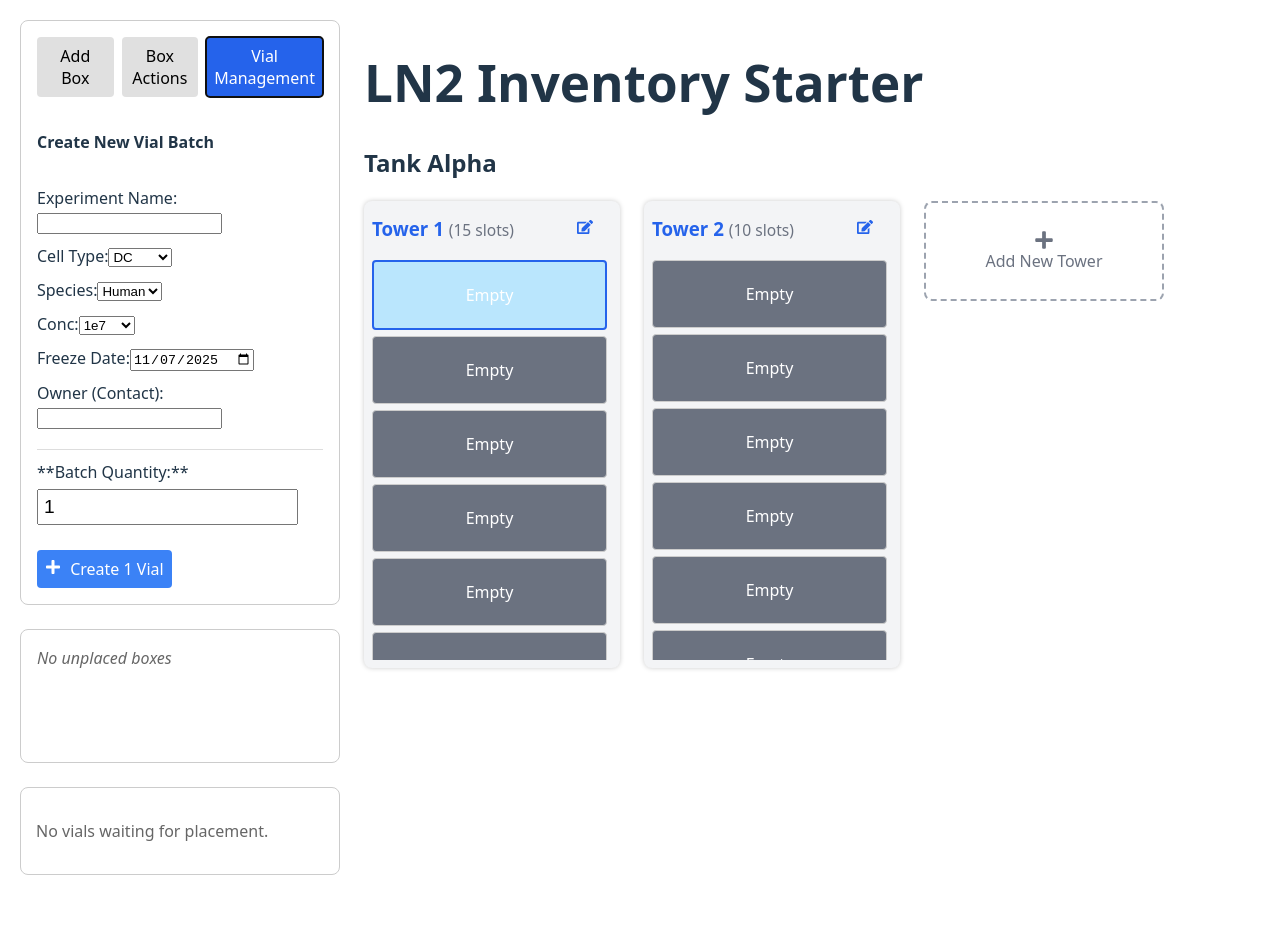
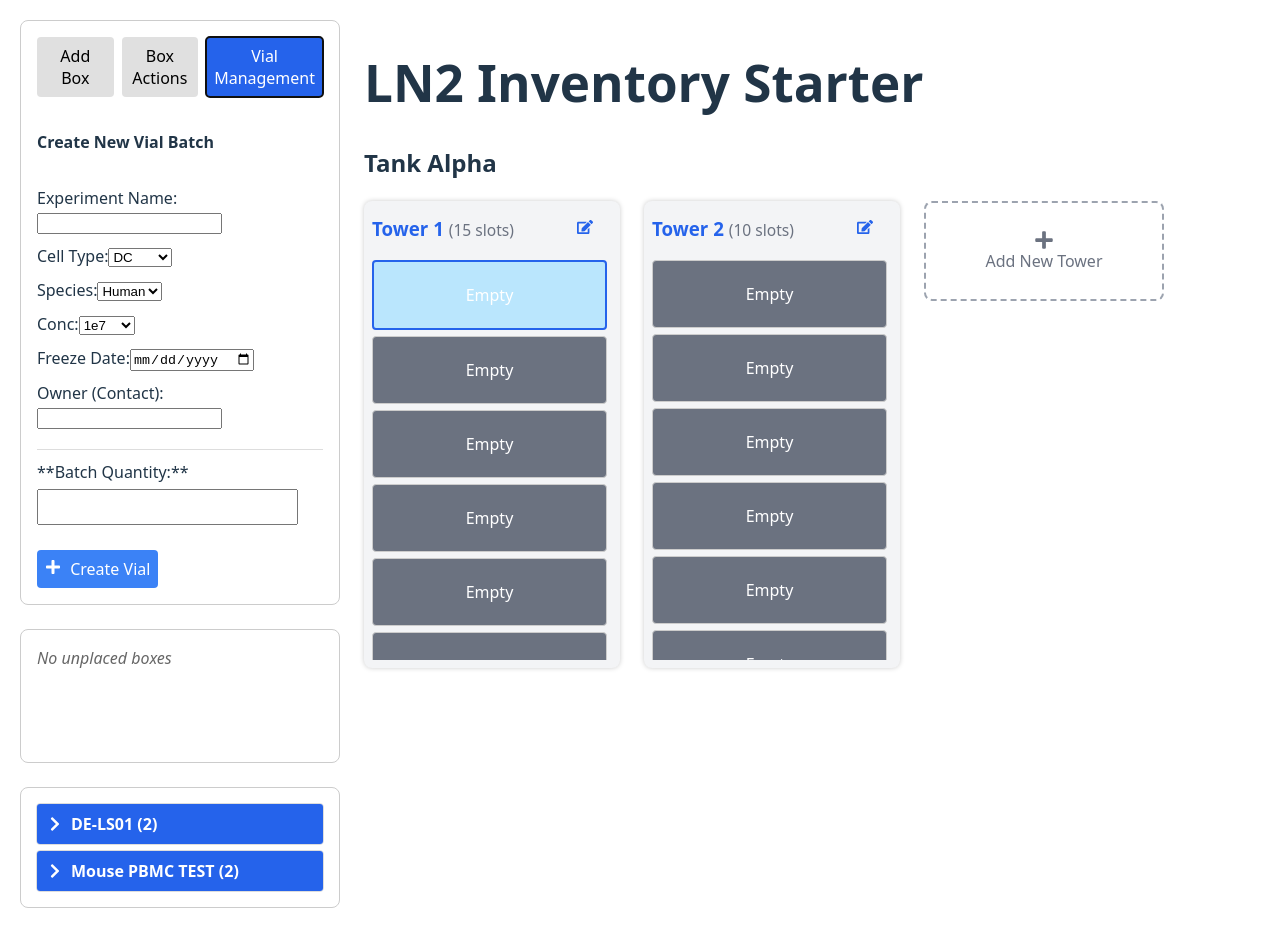
Before and after one commit to laurelstok/LN2-Inventory, a React (Vite) app in the folder Documents/GitHub/ELN_Projects/LN2_Inventory/: page / in a window 1280 px wide. Both pictures are taken after a click on the button "Vial Management". Before the commit the page ends 895 px from the top, so only its background shows below. Built offline with nearby package versions, Linux system fonts and the light colour scheme.

Commit message:
am able to select boxes now

```diff
--- a/Documents/GitHub/ELN_Projects/LN2_Inventory/src/App.jsx
+++ b/Documents/GitHub/ELN_Projects/LN2_Inventory/src/App.jsx
@@ -59,7 +59,7 @@ export default function App() {
   });
 
   const [unplacedBoxes, setUnplacedBoxes] = useState([]);
-  const [unplacedVials, setUnplacedVials] = useState([]);
+  const [unplacedVials, setUnplacedVials] = useState(INITIAL_UNPLACED_VIALS);
 
   const [currentBoxLocation, setCurrentBoxLocation] = useState({
     tower: 1,
@@ -69,9 +69,143 @@ export default function App() {
   const [selectedBox, setSelectedBox] = useState(null);
   const [editingMode, setEditingMode] = useState(null);
 
-  // States for confirmation dialog (Abbreviated)
+  // States for confirmation dialog
   const [confirmDeleteOpen, setConfirmDeleteOpen] = useState(false);
   const [pendingDeleteItem, setPendingDeleteItem] = useState(null);
+
+
+  // --- CORE UI/SELECTION HANDLERS ---
+
+  const onExitContentEditor = () => {
+    setEditingMode(null);
+  };
+
+  const onClearSelection = () => {
+    setSelectedBox(null);
+    setEditingMode(null);
+    setCurrentBoxLocation({ tower: null, slot: null });
+  };
+
+  // ⭐ FIX: Implemented selection logic for both placed and unplaced boxes
+  const onSelectBox = (loc) => {
+    let boxData = null;
+
+    // 1. Find the box data based on the location/ID
+    if (loc.towerId !== null && loc.slotIndex !== null) {
+      // Placed box: Look in Towers
+      const tower = freezerStructure.towers.find(t => t.id === loc.towerId);
+      boxData = tower?.slots[loc.slotIndex] || null;
+    } else if (loc.boxId) {
+      // Unplaced box: Look in Unplaced List
+      boxData = unplacedBoxes.find(box => box.id === loc.boxId) || null;
+    }
+
+    // 2. Set selection state
+    if (boxData) {
+      console.log("Selected Box Data:", boxData)
+      setSelectedBox({
+        type: "box",
+        data: boxData,
+        location: { tower: loc.towerId, slot: loc.slotIndex }
+      });
+      onExitContentEditor(); // Exit editing mode when selecting a new box
+      setCurrentBoxLocation({ tower: loc.towerId, slot: loc.slotIndex });
+    } else {
+        onClearSelection();
+    }
+  };
+
+
+  // --- DELETE AND MOVE HANDLERS ---
+
+  // Handler for opening the delete confirmation dialog
+  const showDeleteConfirm = (box) => {
+    // Expects selectedBox object: { type, data, location }
+    setPendingDeleteItem(box.data);
+    setConfirmDeleteOpen(true);
+  };
+
+  const cancelDelete = () => {
+    setConfirmDeleteOpen(false);
+    setPendingDeleteItem(null);
+  };
+
+  // ⭐ FIX: Logic for moving a placed box back to the unplaced list
+  const moveToUnplaced = (boxToMove) => {
+    if (!boxToMove || !boxToMove.towerId) return; // Only move placed boxes
+
+    const boxId = boxToMove.id;
+    const { towerId, slotIndex } = boxToMove;
+
+    // 1. Clear the box from the tower slot in freezerStructure
+    setFreezerStructure(prevStructure => {
+      const newTowers = prevStructure.towers.map(t => ({ ...t, slots: [...t.slots] }));
+      const tower = newTowers.find(t => t.id === towerId);
+
+      if (tower && tower.slots[slotIndex]?.id === boxId) {
+        tower.slots[slotIndex] = null;
+      }
+
+      return { ...prevStructure, towers: newTowers };
+    });
+
+    // 2. Add the box to unplacedBoxes with cleared coordinates
+    const unplacedBox = {
+        ...boxToMove,
+        towerId: null,
+        slotIndex: null
+    };
+    setUnplacedBoxes(prev => [...prev, unplacedBox]);
+
+    // 3. Update the selectedBox state and clear location
+    setSelectedBox(prev => prev ? {
+        ...prev,
+        data: unplacedBox,
+        location: { tower: null, slot: null }
+    } : null);
+  };
+
+  // ⭐ FIX: Logic executed after confirming deletion
+  function handleConfirmDelete() {
+    if (!pendingDeleteItem) {
+      cancelDelete();
+      return;
+    }
+
+    const boxId = pendingDeleteItem.id;
+    // Flatten contents and filter out nulls to get vials to return
+    const vialsToReturn = pendingDeleteItem.contents.flat().filter(vial => vial !== null);
+
+    // 1. Return Vials to Unplaced List (if any exist)
+    if (vialsToReturn.length > 0) {
+        setUnplacedVials(prev => [...prev, ...vialsToReturn]);
+    }
+
+    // 2. Remove the Box from its location
+    if (pendingDeleteItem.towerId) {
+      // Box is PLACED: Remove from Tower
+      const { towerId, slotIndex } = pendingDeleteItem;
+
+      setFreezerStructure(prevStructure => {
+        const newTowers = prevStructure.towers.map(t => ({ ...t, slots: [...t.slots] }));
+        const tower = newTowers.find(t => t.id === towerId);
+
+        if (tower && tower.slots[slotIndex]?.id === boxId) {
+          tower.slots[slotIndex] = null;
+        }
+        return { ...prevStructure, towers: newTowers };
+      });
+    } else {
+      // Box is UNPLACED: Remove from Unplaced List
+      setUnplacedBoxes(prevUnplaced =>
+        prevUnplaced.filter(box => box.id !== boxId)
+      );
+    }
+
+    // 3. Reset states
+    cancelDelete();
+    onClearSelection();
+  }
 
   // --- TOWER MANAGEMENT FUNCTIONS (Abbreviated) ---
   const onAddTower = (name, capacity) => { /* ... */ };
@@ -91,7 +225,7 @@ export default function App() {
     };
     setUnplacedBoxes((prev) => [...prev, newBox]);
     setSelectedBox({ type: "Box", data: newBox, location: { tower: null, slot: null } });
-    setEditingMode(null);
+    onExitContentEditor();
     setCurrentBoxLocation({ tower: null, slot: null });
   };
 
@@ -111,13 +245,10 @@ export default function App() {
     }
     //1. Immediately update the unplacedVialse state
     setUnplacedVials(prevVials => [...prevVials, ...newVials]);
-    // 2. Clear the selection if a box was active, forcing a UI refresh
-    // This is optional but can sometimes shake loose rendering issues
-    // onClearSelection();
     console.log(`Successfully added ${newVials.length} new vials.`);
   };
 
-  // ⭐ FINAL FIX: Box movement handler (now handles unplaced-to-tower reliably)
+  // FINAL FIX: Box movement handler (now handles unplaced-to-tower reliably)
   const moveBox = useCallback((source, destination) => {
 
     // 1. If moving from Unplaced List, remove from unplacedBoxes state first.
@@ -176,7 +307,7 @@ export default function App() {
     });
   }, [selectedBox]); // Dependencies include selectedBox
 
-  // ⭐ HANDLER: Saves the contents of the box currently in the editor
+  // HANDLER: Saves the contents of the box currently in the editor
   const onSaveBoxContents = (boxId, newContents) => {
 
     const updateBox = (prevStructure) => {
@@ -220,10 +351,10 @@ export default function App() {
     } : null);
 
     // 4. Exit the editor after saving
-    setEditingMode(null);
+    onExitContentEditor();
   };
 
-  // ⭐ HANDLER: Clears all vials from the box and returns them to unplacedVials
+  // HANDLER: Clears all vials from the box and returns them to unplacedVials
   const onClearBoxContents = (currentContents) => {
     if (!selectedBox) return;
 
@@ -277,25 +408,15 @@ export default function App() {
 };
 
 
-  const showDeleteConfirm = (box) => { /* ... */ };
-  const deleteBox = (boxToDelete) => { /* ... */ };
-  const cancelDelete = () => { /* ... */ };
-  const moveToUnplaced = (boxToMove) => { /* ... */ };
-  const onSelectBox = (loc) => { /* ... */ };
-
   const onEditBoxContents = () => {
     if (selectedBox) {
       setEditingMode('contents');
     }
   };
 
-  const onExitContentEditor = () => {
-    setEditingMode(null);
-  };
 
   const onUpdateBoxMetadata = (formValues, isUpdate) => { /* ... */ };
-  const onClearSelection = () => { /* ... */ };
-  function handleConfirmDelete() { /* ... */ }
+  // function handleConfirmDelete() { /* ... */ } // Logic moved above
 
   const isEditingContents = editingMode === 'contents';
 
@@ -328,8 +449,9 @@ export default function App() {
             onClearSelection={onClearSelection}
             onAddNewBox={addNewBox}
             onAddNewVial={handleAddNewVial}
-            moveToUnplaced={moveToUnplaced}
-            showDeleteConfirm={showDeleteConfirm}
+            // Pass the functions to TabbedManagementForm
+            moveToUnplaced={selectedBox ? () => moveToUnplaced(selectedBox.data) : null}
+            showDeleteConfirm={selectedBox ? () => showDeleteConfirm(selectedBox) : null}
             onAddTower={onAddTower}
             onRenameTower={onRenameTower}
             onEditTowerCapacity={onEditTowerCapacity}
@@ -383,7 +505,7 @@ export default function App() {
 
         <ConfirmDialog
           open={confirmDeleteOpen}
-          message={`Are you sure you want to delete "${pendingDeleteItem?.label}"?`}
+          message={`Are you sure you want to delete "${pendingDeleteItem?.label}"? This action is permanent and will return all contained vials to the Unplaced Vials list.`}
           onConfirm={handleConfirmDelete}
           onCancel={cancelDelete}
         />
--- a/Documents/GitHub/ELN_Projects/LN2_Inventory/src/components/TabbedManagementForm.jsx
+++ b/Documents/GitHub/ELN_Projects/LN2_Inventory/src/components/TabbedManagementForm.jsx
@@ -24,28 +24,62 @@ export default function TabbedManagementForm({
         label: "",
         dimensions: "9x9"
     });
+    const [vialFormState, setVialFormState] = useState({
+        label: "",
+        experimentName: "",
+        species: "",
+        cellType: "",
+        freezeDate: "",
+        conc: "",
+        owner: "",
+    });
 
     // Check if a box is actively selected
-    const boxSelected = editingTarget?.data;
+    const isBoxSelected = editingTarget?.type === 'box' && editingTarget.data;
+    const isVialSelected = editingTarget?.type === 'vial' && editingTarget.data;
+    const isVialBatchSelected = editingTarget?.type === 'vial_batch' && editingTarget.data;
+
 
     // --- EFFECTS ---
 
     // Effect to switch tab and load data when a box is selected
     useEffect(() => {
-        if (editingTarget?.data) {
-            // Switch to the 'edit' tab to show box actions
+  if (isBoxSelected) {
       setActiveTab("edit");
-            // Load selected box data into local form state for inline editing
       setFormState({
           label: editingTarget.data.label || "",
-                dimensions: editingTarget.data.dimensions || "9x9",
+          dimensions: editingTarget.data.dimensions || "9x9"
       });
-        } else if (activeTab === "edit") {
-            // If selection is cleared, return to "add" mode
+  } else if (isVialSelected) {
+      setActiveTab("vial");
+      setVialFormState({
+        label: editingTarget.data.label || "",
+        experimentName: editingTarget.data.experimentName || "",
+        species: editingTarget.data.species || "",
+        cellType: editingTarget.data.cellType || "",
+        freezeDate: editingTarget.data.freezeDate || "",
+        conc: editingTarget.data.conc || "",
+        owner: editingTarget.data.owner || "",
+      });
+  } else if (isVialBatchSelected) {
+      setActiveTab("vial");
+      setVialFormState(editingTarget.data.vials?.[0] || {}); // first vial as template
+  } else if (activeTab === "edit" || activeTab === "vial") {
       setActiveTab("add");
       setFormState({ label: "", dimensions: "9x9" });
+      setVialFormState({
+        label: "",
+        experimentName: "",
+        species: "",
+        cellType: "",
+        freezeDate: "",
+        conc: "",
+        owner: ""
+      });
   }
 }, [editingTarget]);
+
+
 
     // --- HANDLERS ---
 
@@ -206,7 +240,7 @@ export default function TabbedManagementForm({
 
                 <button
                     onClick={() => setActiveTab("edit")}
-                    disabled={!boxSelected || isEditingContents} // Disabled when no box selected OR editing contents
+                    disabled={!isBoxSelected || isEditingContents} // Disabled when no box selected OR editing contents
                     style={{ flex: 1, padding: 8, backgroundColor: activeTab === "edit" ? "#2563eb" : "#e0e0e0", color: activeTab === "edit" ? "#fff" : "#000", border: "none", borderRadius: 4, cursor: "pointer" }}
                 >
                     Box Actions
@@ -225,16 +259,25 @@ export default function TabbedManagementForm({
 
             {activeTab === "add" && renderAddBoxForm()}
 
-            {activeTab === "vial" && <VialForm key={vialFormKey}onSubmitVial={handleVialSubmit} />}
-
+            {activeTab === "vial" &&
+            <VialForm
+             key={vialFormKey}
+             formState={vialFormState}
+             setFormState={setVialFormState}
+             onSubmitVial={handleVialSubmit}
+             isEditing={isVialSelected}
+             onCancelEdit={onClearSelection}
+             />
+            }
             {activeTab === "edit" && (
-                boxSelected ? renderSelectedBoxActions() : (
+                isBoxSelected ? renderSelectedBoxActions() : (
                     <div style={{ textAlign: 'center', padding: '20px 0', color: '#666' }}>
                     <FaInfoCircle style={{ marginBottom: 5 }} /> <br/>
                     Select a box to view its actions.
                     </div>
                 )
                 )}
+
         </div>
     );
 }
--- a/Documents/GitHub/ELN_Projects/LN2_Inventory/src/components/TowersContainer.jsx
+++ b/Documents/GitHub/ELN_Projects/LN2_Inventory/src/components/TowersContainer.jsx
@@ -208,7 +208,9 @@ export default function TowersContainer({
                   slotIndex={i}
                   onDropBox={onDropBox}
                   isSelected={isSelected}
-                  onSelectSlot={onSelectBox}
+                  onSelectSlot={({ tower, slot }) => onSelectBox({
+                    towerId: tower,
+                    slotIndex: slot})}
                 />
               );
             })}
--- a/Documents/GitHub/ELN_Projects/LN2_Inventory/src/components/VialForm.jsx
+++ b/Documents/GitHub/ELN_Projects/LN2_Inventory/src/components/VialForm.jsx
@@ -1,7 +1,5 @@
-// VialForm.jsx 🧪 (Updated for Batch Creation)
-
-import React, { useState, useEffect } from "react";
-import { FaPlus, FaTimes } from 'react-icons/fa'; // Import necessary icons
+import React from "react";
+import { FaPlus, FaTimes } from 'react-icons/fa';
 
 const CELL_TYPES = ["DC", "DE", "HSC", "iPSC", "NK", "PBMC", "T-Cells"];
 const SPECIES_TYPES = ["Human", "Mouse", "Other"];
@@ -14,53 +12,26 @@ const initialVialState = {
   conc: CONC_OPTIONS[0],
   freezeDate: new Date().toISOString().slice(0, 10), // YYYY-MM-DD
   owner: "",
-  // ⭐ NEW: Add quantity property for batch creation
   quantity: 1,
 };
 
-export default function VialForm({ onSubmitVial, editingVial, onCancelEdit }) {
-  const [formState, setFormState] = useState(initialVialState);
-  // We'll treat the form as primarily for ADDING batches, simplifying the editing logic flow here.
-  const isEditing = !!editingVial;
-
-  // Load data if editing an existing vial
-  useEffect(() => {
-    if (isEditing) {
-      // ⭐ If editing, load the data but ensure quantity isn't accidentally set.
-      const { quantity, ...editingData } = editingVial;
-      setFormState({ ...initialVialState, ...editingData });
-    } else {
-      setFormState(initialVialState);
-    }
-  }, [editingVial, isEditing]);
+export default function VialForm({ formState, setFormState, onSubmitVial, isEditing, onCancelEdit }) {
 
   const handleChange = (e) => {
     const { name, value } = e.target;
-
-    // ⭐ Handle quantity input to ensure it's a number >= 1
     const finalValue = name === 'quantity' ? Math.max(1, parseInt(value, 10) || 1) : value;
-
-    setFormState({ ...formState, [name]: finalValue });
+    setFormState(prev => ({ ...prev, [name]: finalValue }));
   };
 
   const handleSubmit = (e) => {
     e.preventDefault();
-
-    // ⭐ PASS THE FULL FORM STATE, including quantity, to the App.jsx handler.
     onSubmitVial(formState, isEditing);
-
-    // Reset form for adding new vial
-    if (!isEditing) {
-      setFormState(initialVialState);
-    }
-    // If it was an edit, onCancelEdit or parent state update handles cleanup.
+    // Optionally clear the form via parent after submit
   };
 
   return (
     <form onSubmit={handleSubmit} style={{ display: 'flex', flexDirection: 'column', gap: 10 }}>
-      <h4>{isEditing ? `Editing Vial: ${editingVial.experimentName}` : "Create New Vial Batch"}</h4>
-
-      {/* ------------------ VIAL METADATA FIELDS ------------------ */}
+      <h4>{isEditing ? `Editing Vial: ${formState.experimentName}` : "Create New Vial Batch"}</h4>
 
       <label>Experiment Name:
         <input type="text" name="experimentName" value={formState.experimentName} onChange={handleChange} required />
@@ -92,7 +63,6 @@ export default function VialForm({ onSubmitVial, editingVial, onCancelEdit }) {
         <input type="text" name="owner" value={formState.owner} onChange={handleChange} required />
       </label>
 
-      {/* ------------------ BATCH QUANTITY FIELD ------------------ */}
       {!isEditing && (
         <label style={{ marginTop: 10, borderTop: '1px solid #ddd', paddingTop: 10 }}>
           **Batch Quantity:**
@@ -108,17 +78,37 @@ export default function VialForm({ onSubmitVial, editingVial, onCancelEdit }) {
         </label>
       )}
 
-      {/* ------------------ SUBMIT/CANCEL BUTTONS ------------------ */}
       <div style={{ marginTop: 15, display: 'flex', justifyContent: 'space-between' }}>
-        <button type="submit" style={{ padding: 8, backgroundColor: isEditing ? '#22c55e' : '#3b82f6', color: 'white', border: 'none', borderRadius: 4 }}>
+        <button
+          type="submit"
+          style={{
+            padding: 8,
+            backgroundColor: isEditing ? '#22c55e' : '#3b82f6',
+            color: 'white',
+            border: 'none',
+            borderRadius: 4,
+          }}
+        >
           {isEditing ? (
             <>Save Changes</>
           ) : (
-            <><FaPlus style={{ marginRight: 5 }} /> Create {formState.quantity} Vial{formState.quantity > 1 ? 's' : ''}</>
+            <>
+              <FaPlus style={{ marginRight: 5 }} /> Create {formState.quantity} Vial{formState.quantity > 1 ? 's' : ''}
+            </>
           )}
         </button>
         {isEditing && (
-          <button type="button" onClick={onCancelEdit} style={{ padding: 8, backgroundColor: '#ef4444', color: 'white', border: 'none', borderRadius: 4 }}>
+          <button
+            type="button"
+            onClick={onCancelEdit}
+            style={{
+              padding: 8,
+              backgroundColor: '#ef4444',
+              color: 'white',
+              border: 'none',
+              borderRadius: 4,
+            }}
+          >
             <FaTimes style={{ marginRight: 5 }} /> Cancel
           </button>
         )}
```
Lines whose indentation alone changed are shown as unchanged.
